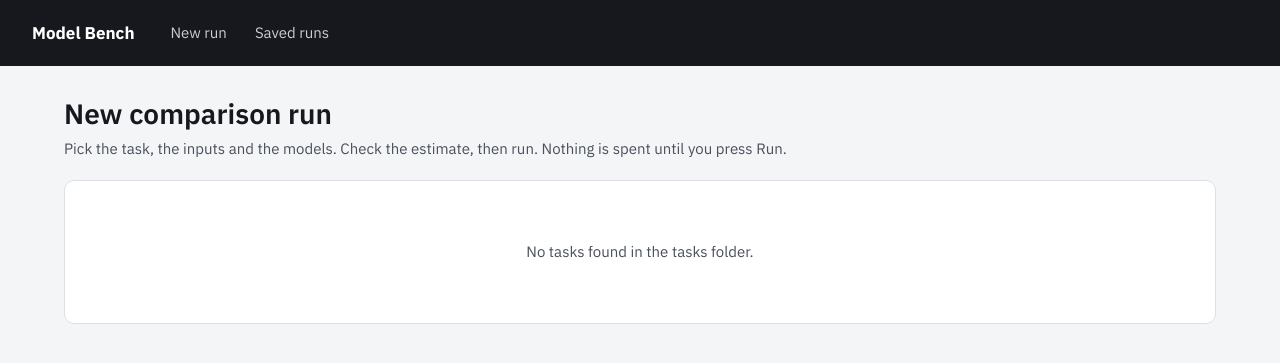
After one commit to trackandwield/model-bench, a FastAPI app: template bench/web/templates/new.html in a window 1280 px wide. The commit adds this page. Shown: the top 363 px of the page. Run offline with FastAPI, Linux system fonts and the light colour scheme; the template is opened without the code that fills it, so the values that code supplies are empty.

Commit message:
Web app: run builder, judging from the results page, job progress
Co-Authored-By: Claude Opus 5.5 (1M context) <noreply@anthropic.com>
Claude-Session: https://claude.ai/code/session_01SEr6wN8rmXpYJSzFu2YzAi

```diff
--- a/bench/web/app.py
+++ b/bench/web/app.py
@@ -11,14 +11,16 @@ import json
 import re
 from pathlib import Path
 
-from fastapi import FastAPI, HTTPException, Request
+import litellm
+from fastapi import FastAPI, Form, HTTPException, Request
 from fastapi.responses import HTMLResponse, RedirectResponse
 from fastapi.staticfiles import StaticFiles
 from fastapi.templating import Jinja2Templates
 from markdown_it import MarkdownIt
 
-from bench import analyze, compare, dataset, metrics
+from bench import analyze, compare, dataset, metrics, tasks
 from bench.models import configured_prices, load_config
+from bench.web import jobs
 
 HERE = Path(__file__).resolve().parent
 templates = Jinja2Templates(directory=HERE / "templates")
@@ -196,8 +198,12 @@ def runs_page(request: Request):
 
 
 @app.get("/runs/{name}", response_class=HTMLResponse)
-def results_page(request: Request, name: str):
+def results_page(request: Request, name: str, judge_sample: str | None = None, over: int = 0):
     rows, spec, cases, result = analyze_run(name)
+    config = load_config_file(name)
+    n = int(judge_sample) if judge_sample and judge_sample.isdigit() and int(judge_sample) > 0 else None
+    judge_est = (jobs.estimate_judging(name, sample=n, mock=bool(config.get("mock")))
+                 if judge_sample is not None else None)
     card = result["scorecard"]
     models = list(card)
     ranked = sorted((m for m in models if card[m]["ranked"] and card[m]["score"] is not None),
@@ -208,7 +214,7 @@ def results_page(request: Request, name: str):
         "nav": "runs",
         "name": name,
         "run": next((r for r in list_runs() if r["name"] == name), None),
-        "config": load_config_file(name),
+        "config": config,
         "result": result,
         "card": card,
         "models": order,
@@ -218,6 +224,9 @@ def results_page(request: Request, name: str):
         "scatter": scatter(card, result["frontier"]),
         "patterns": saved_patterns(name),
         "first_case": rows[0]["case_id"],
+        "judge": {"sample": judge_sample if judge_sample is not None else "6", "estimate": judge_est, "over": over,
+                  "judged": sum(1 for r in rows if r.get("judge")), "finished": sum(1 for r in rows if r.get("output")),
+                  "budget": load_config().get("budget_usd"), "judges": load_config().get("judges") or []},
     })
 
 
@@ -248,3 +257,120 @@ def compare_page(request: Request, name: str, case_id: str, repeat: int = 1):
         "repeats": repeats,
         "cards": [card_view(r, spec) for r in here],
     })
+
+
+def task_names() -> list[str]:
+    return sorted(p.parent.name for p in metrics.TASKS_DIR.glob("*/task.yaml"))
+
+
+def model_options(config: dict) -> list[dict]:
+    """Models from models.yaml, with whether this computer has the API key each one needs."""
+    out = []
+    for m in config.get("models", []):
+        try:
+            missing = litellm.validate_environment(m["id"]).get("missing_keys") or []
+        except Exception:
+            missing = []
+        out.append({"id": m["id"], "label": m.get("label") or short(m["id"]), "missing": missing,
+                    "priced": m["id"] in configured_prices(config) or _litellm_priced(m["id"])})
+    return out
+
+
+def _litellm_priced(model: str) -> bool:
+    try:
+        litellm.cost_per_token(model=model, prompt_tokens=1, completion_tokens=1)
+        return True
+    except Exception:
+        return False
+
+
+def new_run_context(task: str, form: dict | None = None) -> dict:
+    config = load_config()
+    if task not in task_names():
+        raise HTTPException(404, "No such task")
+    cases = dataset.load(task)
+    t = tasks.load(task)
+    defaults = {"models": [m["id"] for m in config.get("models", [])], "limit": "", "repeats": 1,
+                "budget": config.get("budget_usd"), "mock": False}
+    return {
+        "nav": "new",
+        "tasks": task_names(),
+        "task": task,
+        "steps": t.steps,
+        "case_count": len(cases),
+        "tag_counts": {k: dict(v) for k, v in dataset.summary(cases).items()},
+        "models": model_options(config),
+        "spec": metrics.load(task),
+        "locked": metrics.verify(task),
+        "form": defaults | (form or {}),
+        "judges": config.get("judges") or [],
+    }
+
+
+@app.get("/new", response_class=HTMLResponse)
+def new_run_page(request: Request, task: str | None = None):
+    task = task or (task_names() or [None])[0]
+    if task is None:
+        return templates.TemplateResponse(request, "new.html", {"nav": "new", "tasks": []})
+    return templates.TemplateResponse(request, "new.html", new_run_context(task))
+
+
+@app.post("/new", response_class=HTMLResponse)
+def new_run_submit(request: Request, task: str = Form(...), action: str = Form("estimate"),
+                   models: list[str] = Form([]), limit: str = Form(""), repeats: int = Form(1),
+                   budget: str = Form(""), mock: bool = Form(False)):
+    form = {"models": models, "limit": limit, "repeats": repeats, "budget": budget, "mock": mock}
+    ctx = new_run_context(task, form)
+    known = {m["id"] for m in ctx["models"]}
+    problems = []
+    if not models:
+        problems.append("Pick at least one model.")
+    if set(models) - known:
+        problems.append("Unknown model; models come from models.yaml.")
+    n = int(limit) if limit.strip().isdigit() and int(limit) > 0 else None
+    if not 1 <= repeats <= 10:
+        problems.append("Repeats must be between 1 and 10.")
+    try:
+        cap = float(budget) if budget.strip() else None
+    except ValueError:
+        cap, problems = None, problems + ["Budget must be a number of dollars."]
+    if action == "run" and not mock:
+        missing = [m["label"] for m in ctx["models"] if m["id"] in models and m["missing"]]
+        if missing:
+            problems.append(f"No API key on this computer for {', '.join(missing)}. Add it to .env and restart "
+                            "the app, untick those models, or tick practice run.")
+    if problems:
+        return templates.TemplateResponse(request, "new.html", ctx | {"problems": problems}, status_code=400)
+    *_, est = jobs.plan_run(task, models, limit=n, repeats=repeats, mock=mock)
+    ctx |= {"estimate": est, "cap": cap}
+    if action != "run":
+        return templates.TemplateResponse(request, "new.html", ctx)
+    if cap is not None and est.cost_usd > cap:
+        ctx["problems"] = [f"The estimate (${est.cost_usd:.2f}) is over the ${cap:.2f} budget. "
+                           "Raise the budget, or use fewer cases, models or repeats."]
+        return templates.TemplateResponse(request, "new.html", ctx, status_code=400)
+    job = jobs.start_run(task, models, limit=n, repeats=repeats, mock=mock, budget=cap)
+    return RedirectResponse(f"/jobs/{job.id}", status_code=303)
+
+
+@app.post("/runs/{name}/judge", response_class=HTMLResponse)
+def judge_submit(name: str, sample: str = Form(""), budget: str = Form(""), mock: bool = Form(False)):
+    load_rows(name)  # 404 for an unknown run
+    n = int(sample) if sample.strip().isdigit() and int(sample) > 0 else None
+    try:
+        cap = float(budget) if budget.strip() else load_config().get("budget_usd")
+    except ValueError:
+        raise HTTPException(400, "Budget must be a number of dollars.")
+    est = jobs.estimate_judging(name, sample=n, mock=mock)
+    if cap is not None and est.cost_usd > cap:
+        return RedirectResponse(f"/runs/{name}?judge_sample={sample}&over=1#judge", status_code=303)
+    job = jobs.start_judging(name, sample=n, mock=mock, budget=cap)
+    return RedirectResponse(f"/jobs/{job.id}", status_code=303)
+
+
+@app.get("/jobs/{job_id}", response_class=HTMLResponse)
+def job_page(request: Request, job_id: str):
+    job = jobs.JOBS.get(job_id)
+    if job is None:
+        raise HTTPException(404, "No such job. Jobs are forgotten when the app restarts; the run file is in Saved runs.")
+    return templates.TemplateResponse(request, "job.html", {"nav": "runs", "job": job})
--- a/bench/web/templates/base.html
+++ b/bench/web/templates/base.html
@@ -7,11 +7,13 @@
 <link rel="preconnect" href="https://fonts.googleapis.com">
 <link rel="stylesheet" href="https://fonts.googleapis.com/css2?family=IBM+Plex+Sans:wght@400;500;600;700&family=IBM+Plex+Mono:wght@400;500&display=swap">
 <link rel="stylesheet" href="/static/app.css">
+{% block head %}{% endblock %}
 </head>
 <body>
 <header class="top">
   <a class="brand" href="/runs">Model Bench</a>
   <nav aria-label="Main">
+    <a href="/new" class="{{ 'on' if nav == 'new' }}">New run</a>
     <a href="/runs" class="{{ 'on' if nav == 'runs' }}">Saved runs</a>
   </nav>
 </header>
--- /dev/null
+++ b/bench/web/templates/new.html
@@ -0,0 +1,103 @@
+{% extends "base.html" %}
+{% block title %}New run · Model Bench{% endblock %}
+{% block main %}
+<div>
+  <h1>New comparison run</h1>
+  <p class="lede">Pick the task, the inputs and the models. Check the estimate, then run. Nothing is spent until you press Run.</p>
+</div>
+{% if not tasks %}
+<section class="panel"><div class="empty">No tasks found in the tasks folder.</div></section>
+{% else %}
+{% if problems %}<ul class="problems" role="alert">{% for p in problems %}<li>{{ p }}</li>{% endfor %}</ul>{% endif %}
+<form method="post" action="/new" class="form-grid">
+  <div class="col">
+    <section class="panel">
+      <div class="eyebrow">1 · Task</div>
+      <label class="field" for="task">What the models will do</label>
+      <select class="wide" id="task" onchange="location.href='/new?task='+this.value">
+        {% for t in tasks %}<option value="{{ t }}" {{ 'selected' if t == task }}>{{ t }}</option>{% endfor %}
+      </select>
+      <details style="margin-top: 12px;">
+        <summary class="hint" style="cursor: pointer;">See the prompt{{ 's' if steps | length > 1 }} ({{ steps | length }} step{{ 's' if steps | length > 1 }})</summary>
+        {% for s in steps %}<p class="eyebrow" style="margin: 10px 0 4px;">Step {{ loop.index }} · {{ s.name }}</p><div class="step-prompt">{{ s.prompt }}</div>{% endfor %}
+      </details>
+    </section>
+
+    <section class="panel">
+      <div class="eyebrow">2 · Inputs</div>
+      <p class="hint" style="margin: 4px 0 12px;">{{ case_count }} test cases.{% for tag, counts in tag_counts.items() %} {{ tag | replace('_', ' ') | capitalize }}: {% for v, n in counts.items() %}{{ v | replace('_', ' ') }} {{ n }}{{ ', ' if not loop.last }}{% endfor %}.{% endfor %}</p>
+      <div class="inline">
+        <div>
+          <label class="field" for="limit">Cases to use</label>
+          <input id="limit" name="limit" type="number" min="1" max="{{ case_count }}" placeholder="all {{ case_count }}" value="{{ form.limit }}" style="width: 140px;">
+        </div>
+        <div>
+          <label class="field" for="repeats">Repeats per case</label>
+          <input id="repeats" name="repeats" type="number" min="1" max="10" value="{{ form.repeats }}" style="width: 100px;">
+        </div>
+      </div>
+      <p class="hint">Repeats show how consistent each model is; 3 is enough to see it.</p>
+    </section>
+
+    <section class="panel">
+      <div class="eyebrow">3 · Models</div>
+      <div class="models" style="margin-top: 10px;">
+        {% for m in models %}
+        <label>
+          <input type="checkbox" name="models" value="{{ m.id }}" {{ 'checked' if m.id in form.models }}>
+          <span><strong>{{ m.label }}</strong><br><span class="sub">{{ m.id }}</span>
+            {% if m.missing %}<br><span class="missing">needs {{ m.missing | join(' or ') }} in .env</span>{% endif %}
+            {% if not m.priced %}<br><span class="sub">no price set: cost will show as unknown</span>{% endif %}</span>
+        </label>
+        {% endfor %}
+      </div>
+      <p class="hint">Models and settings come from <code>models.yaml</code>. Every model gets the same temperature and length limit.</p>
+    </section>
+  </div>
+
+  <div class="col">
+    <section class="panel">
+      <div class="eyebrow">4 · Success metrics</div>
+      <div class="scroll" style="margin-top: 10px;">
+        <table>
+          <thead><tr><th>METRIC</th><th>HOW</th><th class="num">WEIGHT</th><th>PASS IF</th></tr></thead>
+          <tbody>
+          {% for m in spec.metrics %}
+            <tr><td><strong>{{ m.name }}</strong><div class="sub">{{ m.description }}</div></td><td><span class="badge">{{ m.type }}</span></td>
+              <td class="num">{{ '%.0f%%' | format(m.weight * 100) }}</td><td class="num">{{ m.pass if m.pass is defined else '' }}</td></tr>
+          {% endfor %}
+          </tbody>
+        </table>
+      </div>
+      {% if locked %}<p class="callout ok">Metrics are locked, so nobody can move the goalposts after seeing results.</p>
+      {% else %}<p class="callout">Metrics aren't locked yet. Results are fine to explore, but can't claim the metrics were set in advance until they're reviewed and locked (<code>bench lock {{ task }}</code>).</p>{% endif %}
+    </section>
+
+    <section class="panel">
+      <div class="eyebrow">5 · Estimate and run</div>
+      <div class="inline" style="margin: 10px 0 14px;">
+        <div>
+          <label class="field" for="budget">Budget ($)</label>
+          <input id="budget" name="budget" type="text" inputmode="decimal" value="{{ form.budget if form.budget is not none }}" style="width: 120px;">
+        </div>
+        <label class="check"><input type="checkbox" name="mock" value="true" {{ 'checked' if form.mock }}> Practice run: canned answers, no API calls, $0</label>
+      </div>
+      {% if estimate %}
+      <div class="estimate" aria-live="polite">
+        <div><div class="big">{{ estimate.calls }}</div><div class="hint">model calls</div></div>
+        <div><div class="big">{{ estimate.cached }}</div><div class="hint">already cached (free)</div></div>
+        <div><div class="big">${{ '%.2f' | format(estimate.cost_usd) }}{{ '+' if estimate.unpriced }}</div><div class="hint">estimated cost{{ ', plus unpriced models' if estimate.unpriced }}</div></div>
+      </div>
+      {% if estimate.guessed %}<p class="hint">No past answers yet for {{ estimate.guessed | map('short') | join(', ') }}, so the estimate assumes long answers and errs high.</p>{% endif %}
+      {% endif %}
+      <p class="hint">The judge (for the subjective metrics) runs separately, from the results page, so you can check outputs before paying for judging.</p>
+      <div class="actions">
+        <button class="btn" type="submit" name="action" value="estimate">Estimate cost</button>
+        <button class="btn primary" type="submit" name="action" value="run">Run</button>
+      </div>
+    </section>
+  </div>
+  <input type="hidden" name="task" value="{{ task }}">
+</form>
+{% endif %}
+{% endblock %}
--- a/pyproject.toml
+++ b/pyproject.toml
@@ -10,6 +10,7 @@ dependencies = [
     "litellm>=1.70",
     "markdown-it-py>=4.2.0",
     "python-dotenv>=1.0",
+    "python-multipart>=0.0.32",
     "pyyaml>=6.0",
     "uvicorn>=0.54.0",
 ]
```
Also changed, not shown: bench/web/jobs.py (added, +123 -0 lines), bench/web/static/app.css (+23 -0 lines), bench/web/templates/job.html (added, +28 -0 lines), bench/web/templates/results.html (+23 -0 lines), bench/web/templates/runs.html (+7 -4 lines), bench/workflow.py (+16 -5 lines), docs/decision-log.md (+1 -0 lines), tests/test_web.py (+61 -0 lines), README.md, 1 other file.
